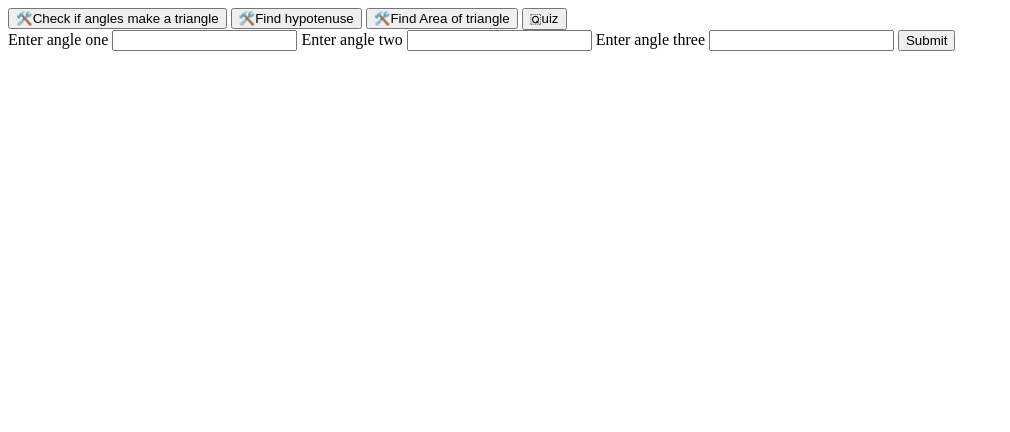
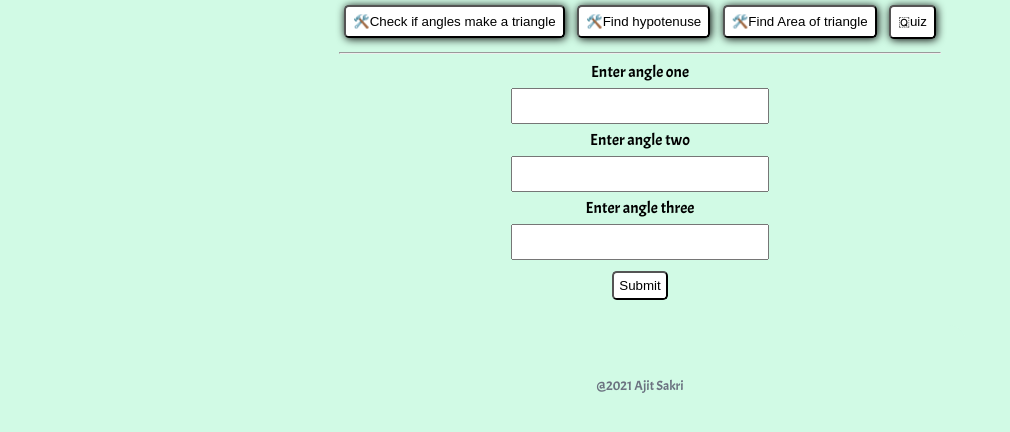
Before and after one commit to ajitpsakri/fun-triangles, a plain HTML site: page index.html in a window 1280 px wide. Both pictures are taken after a click on the button "🛠️Check if angles make a triangle". Shown: the whole page, without its empty margins (0-1010 px from the left). Drawn offline with Linux system fonts and the light colour scheme.

Commit message:
style: added basic UI

```diff
--- a/components/findArea.js
+++ b/components/findArea.js
@@ -33,22 +33,19 @@ btnArea1.addEventListener('click',function(){
 const lg2Hypotenuse = document.querySelector("#hypotenuse-for-area");
 const lg2Perpendicular = document.querySelector("#perpendicular-for-area");
 const btnArea2 = document.querySelector("#submit-area2");
-const pythoMeme = document.querySelector("#pythoMeme");
-clear(pythoMeme)
 btnArea2.addEventListener('click',function(){
     let lg2Base = Math.sqrt(Math.pow(Number(lg2Hypotenuse.value),2)- Math.pow(Number(lg2Perpendicular.value),2))
     //if hypotenuse is less then lg2Base become imaginary
-    if(lg2Base !== 0 && lg2Perpendicular.value){
-        if(lg2Hypotenuse.value >= lg2Perpendicular.value){
+    if(Number(lg2Hypotenuse.value) && Number(lg2Perpendicular.value)){
+        if(Number(lg2Hypotenuse.value) > Number(lg2Perpendicular.value)){
             console.log("h is great")
-            message.innerText = "Area is "+0.5*lg2Base*lg2Perpendicular.value
+            message.innerText = "Area is "+0.5*lg2Base*Number(lg2Perpendicular.value)
         }else{
             console.log("h is small")
         message.innerText = "Hypotenuse should be largest side of the Triangle"
-        display(pythoMeme)
         }
     }else{
-        message.innerText = "Enter Both Hypotenuse and Perpendicular"
+        message.innerText = "Enter Valid Input"
     }
 })
 
--- /dev/null
+++ b/footer.css
@@ -0,0 +1,109 @@
+:root{
+    --box-width :400px;
+    --box-height: 200px;
+    --section:600px;
+    --primary-color:#D1FAE5;
+    --radius:1.2rem;
+    --secondary-color:#78350F;
+    --gray: #F3F4F6;
+    --dark-gray:#6B7280;
+}
+.link{
+    text-decoration: none;
+    padding: 0.5rem 1.7rem;
+    border-radius: 0.5rem;
+}
+.link-primary{
+    background-color: var(--primary-color);
+    color: white;
+}
+br{
+    margin: 2rem 0rem;
+}
+.link-secondary{
+    border: 0.1rem solid var(--primary-color);
+}
+.container{
+    margin: 0rem 1rem;
+}
+
+.non-bullet{
+    list-style: none;
+}
+.list-inline{
+    display: inline;
+    padding: 0rem 0.5rem;
+}
+
+.header img{
+    display: block;
+    max-width: 450px;
+    margin:auto;
+}
+.header h1{
+    text-align: center;
+    color: var(--dark-gray);
+    font-size: 30px;
+}
+.section-normal h1{
+    display: block;
+    text-align: center;
+    padding-top: 2.1rem;
+    font-size: 25px;
+
+}
+.section-normal{
+    padding-bottom:1.8rem ;
+}
+.section-normal p {
+    padding-bottom: 1rem;
+}
+.section-white {
+    background-color:var(--gray);
+    padding-top: 0.1rem;
+    padding-bottom: 2rem;
+}
+.section-white h1{
+    text-align: center;
+    padding-top: 1.5rem;
+    font-size: 25px;
+}
+footer{
+    background-color: var(--primary-color);
+    color: white;
+    text-align: center;
+    border-top-right-radius: 1rem;
+    padding-top: 0.1rem ;
+    padding-bottom: 0.1rem;
+}
+footer div{
+    font-size:large;
+    font-weight: bold;
+}
+footer ul{
+    padding-inline-start: 0px;
+    margin: 1rem 0rem 0rem 0rem;
+}
+
+.theme-color{
+    color:var(--primary-color)
+}
+
+.text-center{
+    text-align: center;
+}
+footer a{
+    text-decoration: none;
+    color: white;
+    padding: 0rem 1rem;
+}
+
+footer small{
+    color: var(--dark-gray);
+
+}
+footer .fab ,.fas{
+    font-size: 25px;
+    margin-bottom: 1rem;
+    color: #FEF3C7
+  }
--- a/index.html
+++ b/index.html
@@ -7,34 +7,37 @@
     <meta name="viewport" content="width=device-width, initial-scale=1.0">
     <title>learn triangles</title>
     <link rel="stylesheet" href="style.css">
+    <link rel="stylesheet" href="footer.css">
 </head>
 
 <body>
-    <button id="btn-triangle-really">🛠️Check if angles make a triangle</button>
-    <button id="btn-find-hypotenus">🛠️Find hypotenuse</button>
-    <button id="btn-find-area">🛠️Find Area of triangle</button>
-    <button id="btn-quiz">🇶uiz</button>
+    <div class="center">
+        <button class="main-button" id="btn-triangle-really">🛠️Check if angles make a triangle</button>
+        <button class="main-button" id="btn-find-hypotenus">🛠️Find hypotenuse</button>
+        <button class="main-button" id="btn-find-area">🛠️Find Area of triangle</button>
+        <button class="main-button" id="btn-quiz">🇶uiz</button>
 
-    <div class="triangle-check">
-        <label for="angle-one">Enter angle one</label>
-        <input id="angle-one" type="number">
-        <label for="angle-two">Enter angle two</label>
-        <input id="angle-two" type="number">
-        <label for="angle-three">Enter angle three</label>
-        <input id="angle-three" type="number">
+    </div>
+    <hr>
+    <div class="center triangle-check">
+        <label for="angle-one">Enter angle one</label><br>
+        <input id="angle-one" type="number"><br>
+        <label for="angle-two">Enter angle two</label><br>
+        <input id="angle-two" type="number"><br>
+        <label for="angle-three">Enter angle three</label><br>
+        <input id="angle-three" type="number"><br>
         <button id="btn-submit-angles">Submit</button>
     </div>
 
-    <div class="give-me-hypotenuse">
-        <label for="perpendicular">Enter perpendicular: </label>
-        <input id="perpendicular" type="number">
-        <label for="base">Enter base: </label>
-        <input id="base" type="number">
+    <div class="center give-me-hypotenuse">
+        <label for="perpendicular">Enter perpendicular: </label><br>
+        <input id="perpendicular" type="number"><br>
+        <label for="base">Enter base: </label><br>
+        <input id="base" type="number"><br>
         <button id="btn-submit-PandB">Submit to get hypotenuse</button>
     </div>
     <div class="quiz">
         <form class="quizForm" action="/">
-
             <ol>
                 <li>
                     <div class="quiz-questions">
@@ -100,68 +103,89 @@
                     </div>
                 </li>
             </ol>
+        </form>
+        <div>
+            <button id="btn-submit-quiz">Submit</button>
+        </div>
 
-        </form>
-        <button id="btn-submit-quiz">Submit</button>
     </div>
 
 
 
-    <div class="find-area">
-        <button id="half-base-height">Given base and height</button>
-        <button id="with-hypotenuse">Given hypotenuse and perpendicular</button>
-        <button id="all-sides">Given length of all sides</button>
-        <button id="equilateral-triangle">Equilateral triangle</button>
-        <button id="with-angle">Given an angle and two sides</button><br>
+    <div class="center find-area">
+        <div class="center">
+            <button id="half-base-height">Given base and height</button>
+            <button id="with-hypotenuse">Given hypotenuse and perpendicular</button><br>
+            <button id="all-sides">Given length of all sides</button>
+            <button id="equilateral-triangle">Equilateral triangle</button><br>
+            <button id="with-angle">Given an angle and two sides</button>
+            <hr>
+        </div>
+
         <div class="base-height">
             <!-- 1/2*b*h -->
-            <label for="base-for-area">Enter Base: </label>
-            <input id="base-for-area" type="number">
-            <label for="height-for-area">Enter Height: </label>
-            <input id="height-for-area" type="number">
+            <label for="base-for-area">Enter Base: </label><br>
+            <input id="base-for-area" type="number"><br>
+            <label for="height-for-area">Enter Height: </label><br>
+            <input id="height-for-area" type="number"><br>
             <button id="submit-area1">Submit to find Area</button>
         </div>
 
         <div class="hypo-perpendi">
             <!-- given hypotenuse and perpendicular -->
-            <label for="hypotenuse-for-area">Enter hypotenuse: </label>
-            <input id="hypotenuse-for-area" type="number">
-            <label for="perpendicular-for-area">Enter perpendicular: </label>
-            <input id="perpendicular-for-area" type="number">
+            <label for="hypotenuse-for-area">Enter hypotenuse: </label><br>
+            <input id="hypotenuse-for-area" type="number"><br>
+            <label for="perpendicular-for-area">Enter perpendicular: </label><br>
+            <input id="perpendicular-for-area" type="number"><br>
             <button id="submit-area2">Submit to find Area</button>
-            <img id="pythoMeme" src="./images/8y5qrxngfld51.jpg" alt="hypotenuse-meme">
+
         </div>
 
         <div class="all-sides-area">
             <!-- A = sqrt(s(s-a)(s-b)(s-c)) where s is half of perimeter -->
-            <label for="Side1-for-area">Enter Side1: </label>
-            <input id="Side1-for-area" type="number">
-            <label for="Side2-for-area">Enter Side2: </label>
-            <input id="Side2-for-area" type="number">
-            <label for="Side3-for-area">Enter Side3: </label>
-            <input id="Side3-for-area" type="number">
+            <label for="Side1-for-area">Enter Side1: </label><br>
+            <input id="Side1-for-area" type="number"><br>
+            <label for="Side2-for-area">Enter Side2: </label><br>
+            <input id="Side2-for-area" type="number"><br>
+            <label for="Side3-for-area">Enter Side3: </label><br>
+            <input id="Side3-for-area" type="number"><br>
             <button id="submit-area3">Submit to find Area</button>
         </div>
 
         <div class="equivalent-triangle-area">
             <!-- Equilateral triangle sqrt(3)/4 * (side)^2 -->
-            <label for="side-length-for-area">Enter side-length: </label>
-            <input id="side-length-for-area" type="number">
+            <label for="side-length-for-area">Enter side-length: </label><br>
+            <input id="side-length-for-area" type="number"><br>
             <button id="submit-area4">Submit to find Area</button>
         </div>
 
         <div class="given-an-angle-toArea">
             <!-- given A B side and C angle, Area = (ab/2)*sinc -->
-            <label for="area5Side1-for-area">Enter Side1: </label>
-            <input id="area5Side1-for-area" type="number">
-            <label for="area5Side2-for-area">Enter Side2: </label>
-            <input id="area5Side2-for-area" type="number">
-            <label for="angle3-for-area">Enter angle in Degree: </label>
-            <input id="angle3-for-area" type="number">
+            <label for="area5Side1-for-area">Enter Side1: </label><br>
+            <input id="area5Side1-for-area" type="number"><br>
+            <label for="area5Side2-for-area">Enter Side2: </label><br>
+            <input id="area5Side2-for-area" type="number"><br>
+            <label for="angle3-for-area">Enter angle in Degree: </label><br>
+            <input id="angle3-for-area" type="number"><br>
             <button id="submit-area5">Submit to find Area</button>
         </div>
     </div>
-    <p id="message"></p>
+    <p class="center" id="message"></p>
+    <footer>
+        <ul>
+            <li class="list-inline non-bullet"><a target="_blank" href="https://github.com/ajitpsakri"><i
+                        class="fab fa-github"></i></a>
+            </li>
+            <li class="list-inline non-bullet"><a target="_blank" href="https://twitter.com/ajitpsakri"><i
+                        class="fab fa-twitter"></i></a>
+            </li>
+            <li class="list-inline non-bullet"><a target="_blank" href="https://www.linkedin.com/in/ajit-sakri/"><i
+                        class="fab fa-linkedin"></i></a></li>
+            <li class="list-inline non-bullet"><a target="_blank" href="https://ajit-sakri.netlify.app/"><i
+                        class="fas fa-home"></i></a></li>
+        </ul>
+        <small>@2021 Ajit Sakri</small>
+    </footer>
     <script src="./index.js"></script>
     <script src="./components/sumAngles.js"></script>
     <script src="./components/hypotenuse.js"></script>
--- a/style.css
+++ b/style.css
@@ -1,4 +1,40 @@
-#pythoMeme{
-    width: 300px;
-    height: 300px;
+@import url('https://fonts.googleapis.com/css2?family=Acme&display=swap');
+
+.center{
+text-align: center;
 }
+hr{
+    width: 600px;
+}
+body{
+    width: 650px;
+    margin: auto;
+    background-color: #D1FAE5;
+    font-family: 'Acme', sans-serif;
+}
+button{
+    margin: 5px;
+    background-color: white;
+    border-radius: 0.3rem;
+
+    padding: 5px;
+    cursor: pointer;
+}
+/* main-buttons */
+.main-button{
+    box-shadow: 1px 1px 8px;
+    padding: 7px;
+}
+
+/* sub-buttons */
+/* input */
+input[type=Number]{
+    width: 250px;
+    height: 30px;
+    margin: 6px;
+}
+/* label */
+/* message */
+#message{
+    font-size: 20px;
+}
```
Also changed, not shown: images/8y5qrxngfld51.jpg (deleted), 2 other files.
